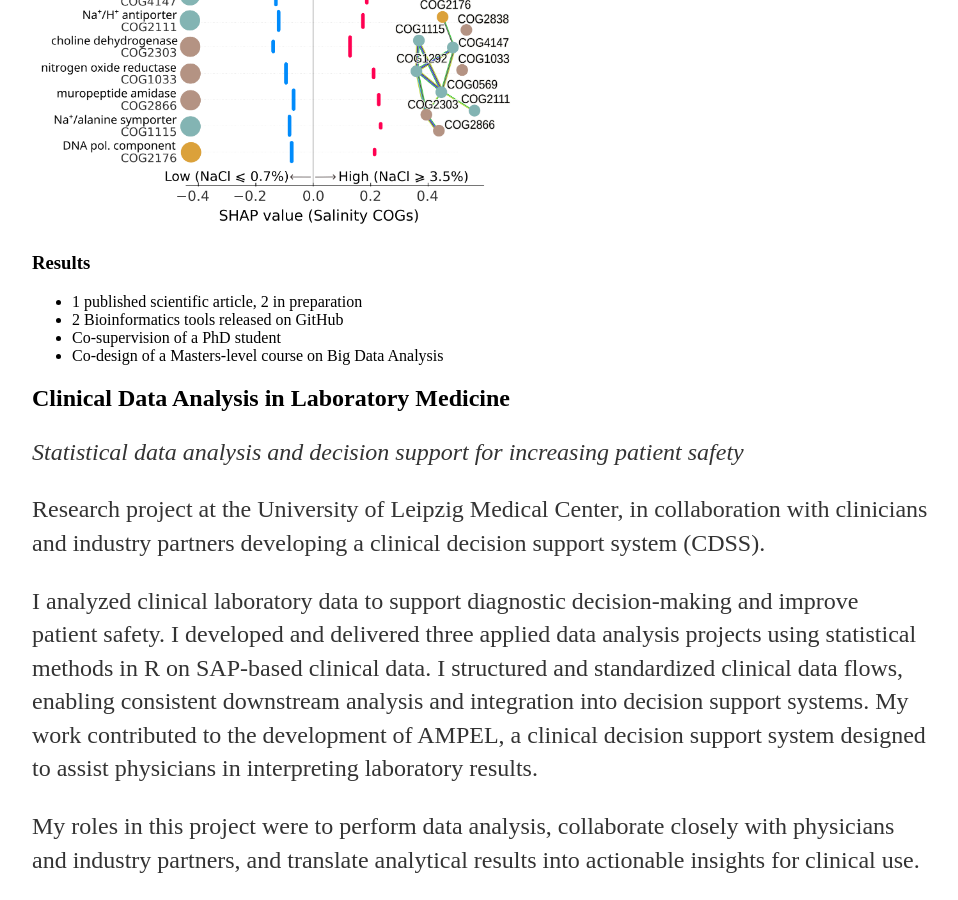
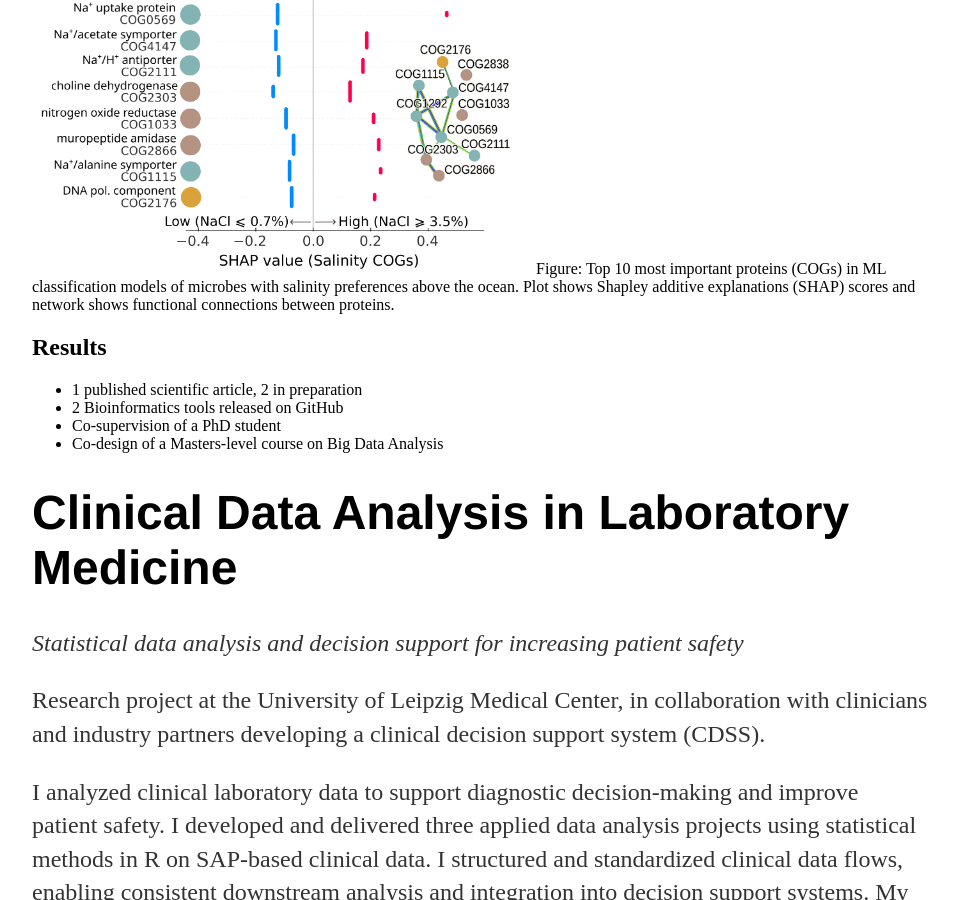
Before and after one commit to waltercostamb/waltercostamb.github.io, a Jekyll site: the page built from about/index.html, in a window 1280 px wide and 900 px high, scrolled down 993 px. Shown: the whole window, without its empty margins (160-1118 px from the left). Built offline with Jekyll 4.4.1, drawn with Linux system fonts in a browser that asks for light colours.

Commit message:
Update index.html

```diff
--- a/about/index.html
+++ b/about/index.html
@@ -6,7 +6,7 @@ title: Projects
 	<h1>Projects</h1>
 	<p>On this page I highlight selected projects in the field of Bioinformatics and Computational Biology.</p>
 
-<h2>Machine Learning in Microbiology</h2>
+<h1>Machine Learning in Microbiology</h1>
 <p><em>Machine learning and pipeline development for large-scale microbial genome analysis</em></p>
 
 <p>
@@ -29,8 +29,10 @@ My roles in this project were to lead the data analysis, develop models and tool
 </p>
 
 <img border="0" src="https://raw.githubusercontent.com/waltercostamb/waltercostamb.github.io/master/figures/shap_beeswarm_Salinity_GFs_LR-02092025_presence_positive_web.png" width="500" />
+Figure: Top 10 most important proteins (COGs) in ML classification models of microbes with salinity preferences above the ocean. Plot shows
+	Shapley additive explanations (SHAP) scores and network shows functional connections between proteins.
 
-<h3>Results</h3>
+<h2>Results</h2>
 
 <ul style="font-size: 1em !important;">
 <li style="font-size: 1em !important;">1 published scientific article, 2 in preparation</li>
@@ -39,7 +41,7 @@ My roles in this project were to lead the data analysis, develop models and tool
 <li style="font-size: 1em !important;">Co-design of a Masters-level course on Big Data Analysis</li>
 </ul>
 
-<h2>Clinical Data Analysis in Laboratory Medicine</h2>
+<h1>Clinical Data Analysis in Laboratory Medicine</h1>
 
 <p><em>Statistical data analysis and decision support for increasing patient safety</em></p>
 
```
